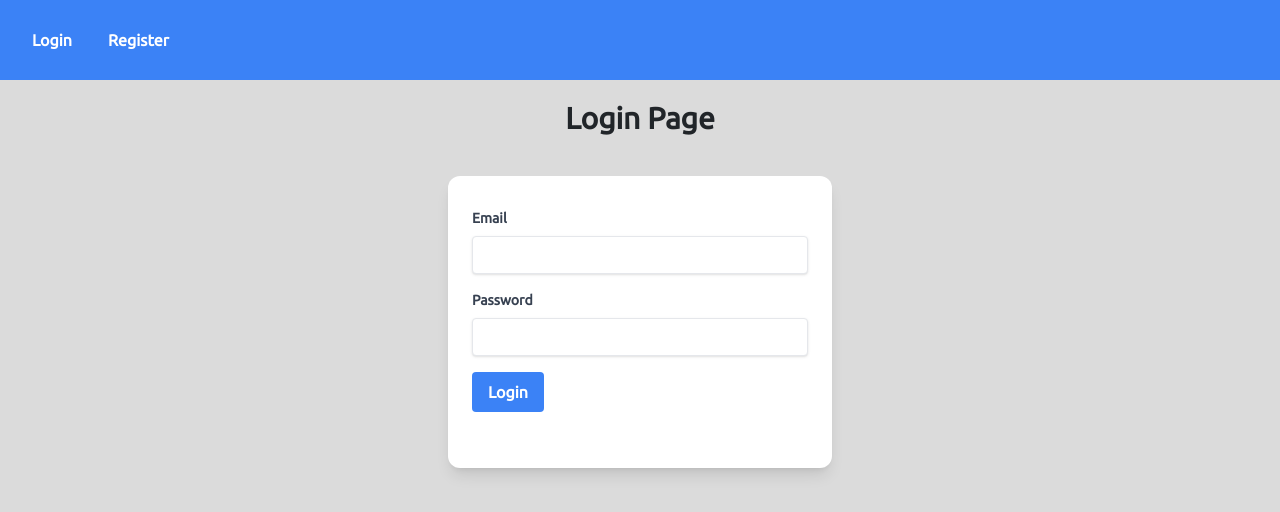
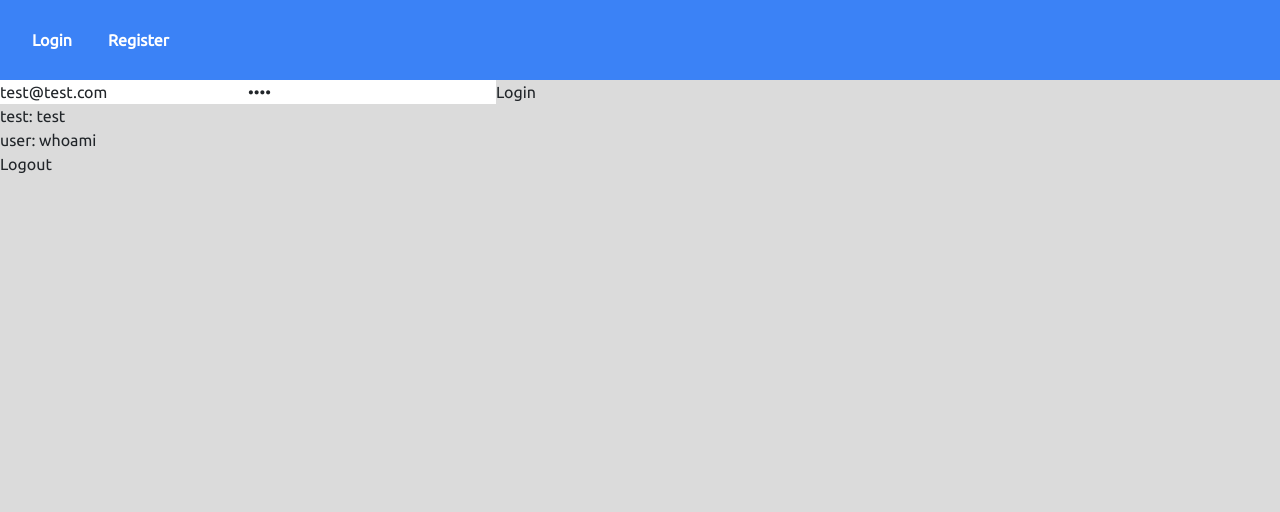
Before and after one commit to colinleroux/cloud-vue, a Vue app: page / in a window 1280 px wide. Shown: the top 512 px of the page. Built offline with nearby package versions, Linux system fonts and the light colour scheme.

Commit message:
login and jwt107

```diff
--- a/src/views/LoginView.vue
+++ b/src/views/LoginView.vue
@@ -1,98 +1,69 @@
 <template>
-  <div>
-    <h1 class="text-3xl font-bold mt-5 mb-5 text-center">Login Page</h1>
+  <div class="">
+    <input v-model="user" type="text" />
+    <input v-model="pass" type="password" />
+    <button @click="login">Login</button>
 
-    <div class="flex justify-center">
-      <div class="w-full max-w-sm m-5">
-        <div class="bg-white rounded-xl shadow-lg p-6 h-full">
-          <div class="flex flex-wrap -mx-3 mb-6">
-            <div class="w-full px-3 py-2">
-              <label
-                class="block text-gray-700 text-sm font-bold mb-2"
-                for="title"
-              >
-                Email
-              </label>
-              <input
-                class="shadow appearance-none border rounded w-full py-2 px-3 text-gray-700 leading-tight focus:outline-none focus:shadow-outline"
-                id="email"
-                type="email"
-                v-model="user.email"
-              />
-            </div>
-
-            <div class="w-full px-3 py-2">
-              <label
-                class="block text-gray-700 text-sm font-bold mb-2"
-                for="title"
-              >
-                Password
-              </label>
-              <input
-                class="shadow appearance-none border rounded w-full py-2 px-3 text-gray-700 leading-tight focus:outline-none focus:shadow-outline"
-                id="password"
-                type="password"
-                v-model="user.password"
-                @keyup.enter="login"
-              />
-            </div>
-
-            <div class="w-full px-3 py-2">
-              <button
-                class="bg-blue-500 hover:bg-blue-700 text-white font-bold py-2 px-4 rounded focus:outline-none focus:shadow-outline"
-                @click="login"
-              >
-                Login
-              </button>
-              <p class="text-red-500">{{ errorMessage }}</p>
-            </div>
-          </div>
-        </div>
-      </div>
+    <div class="">test: <button @click="test">test</button></div>
+    <div class="">user: <button @click="whoami">whoami</button></div>
+    <div class=""><button @click="logout">Logout</button></div>
+    <div class="">
+      {{ message }}
     </div>
   </div>
 </template>
-
 <script>
-import repository from "@/api/repository";
-
+import api from "../api/api.js";
 export default {
-  name: "LoginView",
-  components: {},
-
   data() {
     return {
-      user: {
-        email: null,
-        password: null,
-      },
-      errorMessage: null,
+      user: "test@test.com",
+      pass: "asdf",
+      message: "",
     };
   },
-  mounted() {
-    this.user.password = "";
-  },
-
+  mounted: function () {},
   methods: {
-    async login() {
-      try {
-        const token = await repository.login(this.user);
-        console.log("fuckme", token);
-        localStorage.setItem("token", token); // Store token in local storage
-        this.reloadPage();
-        this.errorMessage = null;
-      } catch (error) {
-        console.error(error);
-        if (error.response && error.response.status === 401) {
-          this.errorMessage = "Email not verified.";
-        } else {
-          this.errorMessage = "Login failed.";
-        }
-      }
+    login: function () {
+      // get token
+      api()
+        .post("login", {
+          email: this.user,
+          password: this.pass,
+          device_name: "browser",
+        })
+        .then((r) => {
+          console.log(r.data);
+          localStorage.setItem("token", r.data);
+        });
     },
-    reloadPage() {
-      window.location.reload();
+    logout: function () {
+      // revoke token
+      api()
+        .post("logout")
+        .then((r) => {
+          localStorage.removeItem("token");
+          console.log(r.data);
+        });
+    },
+    whoami: function () {
+      // test if backend auth is working
+      api()
+        .get("whoami")
+        .then((response) => console.log((this.message = response.data)))
+        .catch((error) => {
+          if (error.response) this.message = error.response.data.message;
+          throw error;
+        });
+    },
+    test: function () {
+      // this is an unauthenticated route, should always work
+      this.message = "";
+      api()
+        .get("test")
+        .then((response) => console.log((this.message = response.data)));
     },
   },
 };
 </script>
+<style></style>
```
